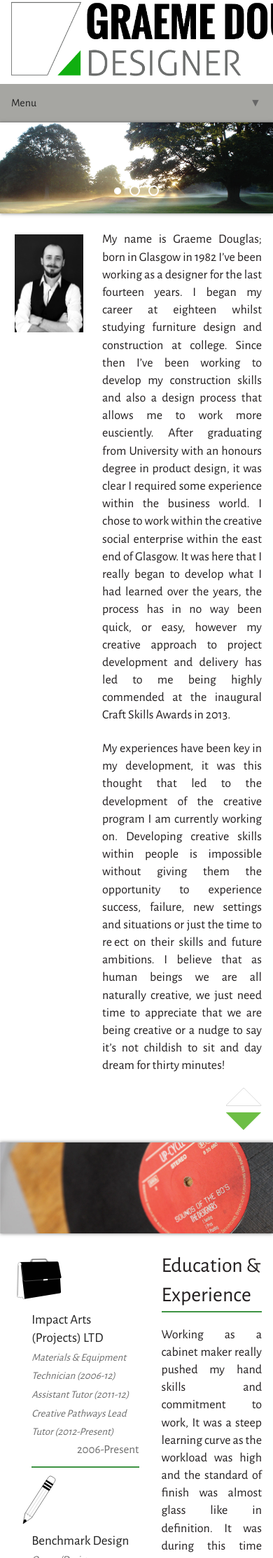
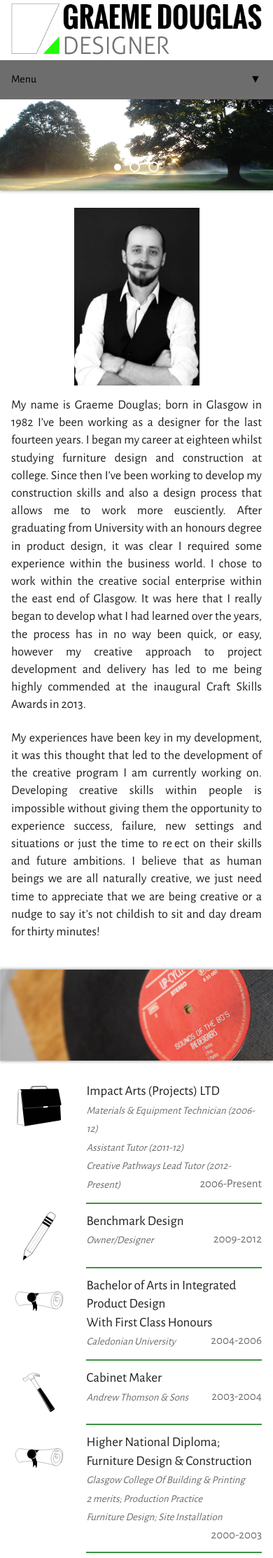
Before and after one commit to Patches-/GraemeDouglasWebsite, a PHP site: page / in a window 390 px wide; the page is wider, and only the part inside the window is pictured. Shown: the top 2227 px of that part at 70% size. Run offline with PHP 8.4, Linux system fonts and the light colour scheme.

Commit message:
Started Responsive css

```diff
--- a/css/flexnav.css
+++ b/css/flexnav.css
@@ -24,7 +24,6 @@
     right: 5%;
     max-width: 200px; }
   .flexnav li {
-    padding-left: 12px;
     font-size: 100%;
     position: relative;
     overflow: hidden; }
@@ -75,8 +74,8 @@
   position: relative;
   display: block;
   padding: 1em;
-  background: #a6a6a2;
-  color: #222222;
+  background: rgb(109,109,109);
+  color: black;
   cursor: pointer;
   border-bottom: 1px solid rgba(0, 0, 0, 0.2); }
   .menu-button.one-page {
@@ -98,9 +97,9 @@
       font-size: 16px;
       position: relative;
       top: 1em;
-      color: #666; }
+      color: black; }
 
-@media all and (min-width: 800px) {
+@media all and (min-width: 768px) {
   body.one-page {
     padding-top: 70px; }
 
--- a/css/main.css
+++ b/css/main.css
@@ -118,54 +118,54 @@ textarea {
   box-sizing: border-box; }
 
 
-#wrapper{ margin: auto;}
-#header{ padding-left: 1em; padding-right: 1em; width: 100%; max-width: 1220px; height: 120px; background-color: white;}
+#wrapper{ margin: auto; }
+#header{ padding-left: 1em; padding-right: 1em; width: 100%; max-width: 1220px; }
+
+#navdiv { width: 100%; max-width: 1220px; margin: auto; }
 
 #logo{float: left;}
 
+#logo img{ padding-top: 4px; }
+
 /*=========== NAVIGATION ==========*/
-.navi{ /* position: absolute; bottom: 2px; right: 0; */}
-.navi li{ padding-right: 12px;}
-.navi a { color: rgb(35,31,32); font-size: 22px; text-decoration: none; padding: 8px 8px 8px 8px; transition: color 0.5s ease-in;}
+.navi li{ padding-left: 24px; }
+.navi a { color: rgb(35,31,32); font-size: 22px; text-decoration: none; padding: 8px 8px 8px 8px; transition: color 0.5s ease-in; }
 .navi a:hover{ color: rgb(0,180,0); }
 
 .navclickcontainer { width: 100%; max-width: 1220px; height: 96px; position: relative; margin-left: auto; margin-right: auto; margin-top: 0; margin-bottom: 0; }
-.navclick{ position: absolute; height: 65px; width: 52px; bottom: 14px; right: 16px;}
-.navup{ height: 28px; width: 52px; margin-bottom: 8px; background-image: url('../img/navbutt.png');}
+.navclick{ position: absolute; height: 65px; width: 52px; bottom: 14px; right: 16px; }
+.navup{ height: 28px; width: 52px; margin-bottom: 8px; background-image: url('../img/navbutt.png'); }
 .navdown{ height: 25px; width: 52px; background-image: url('../img/navbutt.png'); background-position: 0 25px; }
 
 .section{ width: 100%; max-width: 1220px; position: relative; margin-left: auto; margin-right: auto; margin-top: 0; margin-bottom: 0; }
-.imagesection {position: relative; box-shadow: 0 0px 5px rgb(120,120,120);}
+.imagesection {position: relative; box-shadow: 0 0px 5px rgb(120,120,120); }
 .imagesection img{ width:100%; }
 .onethird{ position: relative; width: 33.33333%; }
 .twothirds{ position: relative; width: 66.66667%; }
 .forty{ position: relative; width: 45%; }
 .sixty{ position: relative; width: 55%; }
-.column{ float: left; padding-left: 1em; padding-right: 1em;}
+.column{ float: left; padding-left: 1em; padding-right: 1em; }
 .line{ width: 100%; background:rgb(62,147,67) ; height: 2px; margin: 2px 0px 20px 0px; }
 .maintext p{ color: rgb(35,31,32); font-size: 18px; text-align: justify; }
-.textright{ font-style: normal; float: right;}
-.textright a{ color: rgb(35,31,32);}
+.textright{ font-style: normal; float: right; }
+.textright a{ color: rgb(35,31,32); }
 
-.pad-small{ padding: 25px 0px 0px 0px; }
-.pad-large{ padding: 25px 0px 25px 0px; }
+.pad-small{ padding: 25px 0px 25px 0px; }
 
-#logo img{height: 120px; padding-top: 2px;}
 
-#mugshot{ margin: 5px; width: 100%; }
-#mugshot img{ height: 100%; width: 100%; }
-#bio{ }
+#mugshot{ width: 100%; }
+#mugshot img{ height: 100%; width: 100%; margin-top: 5px; }
 
-#ed-header{ font-size: 30px; color: rgb(35,31,32);}
+#ed-header{ font-size: 30px; color: rgb(35,31,32); }
 
 ul.ed-list{ list-style-type:none; margin:0; padding:0; }
 
 /*========== SVG Positions ==========*/
-#brief{background-image: url('../img/edawards.svg');}
-#troph{background-image: url('../img/edawards.svg'); background-position: 0 80px;}
-#cert{background-image: url('../img/edawards.svg'); background-position: 0 160px;}
-#hammer{background-image: url('../img/edawards.svg'); background-position: 0 240px;}
-#pencil{background-image: url('../img/edawards.svg'); background-position: 0 400px;}
+#brief{background-image: url('../img/edawards.svg'); background-position: 0 0; }
+#troph{background-image: url('../img/edawards.svg'); background-position: 0 80px; }
+#cert{background-image: url('../img/edawards.svg'); background-position: 0 160px; }
+#hammer{background-image: url('../img/edawards.svg'); background-position: 0 240px; }
+#pencil{background-image: url('../img/edawards.svg'); background-position: 0 400px; }
 
 .ed-img{ height:80px; width: 80px ;float: left; }
 .ed-info{ padding-bottom: 12px; margin: 6px 0 6px 0; min-height: 80px; width: 84%; font-size: 19px; float: right;}
@@ -188,11 +188,7 @@ ol.custom-pager-nav {padding: 0;}
 .custom-pager li.cycle-pager-active a { background: #fff; background: #fff; cursor: default; height: 10px; width: 10px; position: relative; top: 3px; }
 .custom-pager li a:hover { background: #fff; }
 
-#per-slide-template {text-align: center;}
-#per-slide-template a{ padding: 40px; color: rgb(35,31,32); font-size: 30px; text-decoration: none; transition: color 0.5s ease-in;}
-#per-slide-template a:hover{ color: rgb(0,180,0); }
 
-#per-slide-template a.cycle-pager-active { padding: 20px 36px; border-left: 4px rgb(0,180,0) solid; border-bottom: 4px rgb(0,180,0) solid; border-right: 4px rgb(0,180,0) solid; }
 
 /* ==========================================================================
    Helper classes
@@ -296,14 +292,46 @@ ol.custom-pager-nav {padding: 0;}
 }
 
 /* ==========================================================================
-   EXAMPLE Media Queries for Responsive Design.
-   These examples override the primary ('mobile first') styles.
-   Modify as content requires.
+   Media Queries for Responsive Design.
    ========================================================================== */
 
-@media only screen and (min-width: 35em) {
-    /* Style adjustments for viewports that meet the condition */
+/* Laptop/Tablet (1024px) */
+@media only screen and (min-width: 481px) and (max-width: 1024px) and (orientation: landscape) {
+
 }
+
+@media only screen and (max-width: 986px){
+    .ed-info { width: 75%; }
+}
+
+/* Tablet Portrait (768px) */
+@media only screen and (max-width: 768px) {
+    .onethird { width: 100%; }
+    .twothirds { width: 100%; }
+    .forty{ width: 100%; }
+    .sixty{ width: 100%; }
+    #bio { padding-top: 1em; padding-bottom: 1em; }
+    #logo img{ width: 100%; }
+    #navdiv { padding-left: 0; padding-right: 0; }
+    .ed-info { width: 84%; }
+    #mugshot img { width: 50%; display: block; margin: auto; }
+}
+
+@media only screen and (max-width: 550px){
+    .ed-info { width: 70%; }
+}
+/* Phone Landscape (480px) */
+@media only screen and (min-width: 321px) and (max-width: 480px) and (orientation: landscape) {
+
+}
+
+/* Phone Portrait (320px) */
+@media only screen and (max-width: 320px) {
+
+}
+
+
+
 
 @media print,
        (-o-min-device-pixel-ratio: 5/4),
--- a/index.html
+++ b/index.html
@@ -29,14 +29,13 @@
 
 
 
-<div id="header" class="section">
-        <div id="logo"><img src="img/logo.png"></div>
-
+<div id="header" class="section clearfix">
+    <div id="logo"><img src="img/logo.jpg"></div>
 </div>
 
-<div class="clearfix">
+<div id="navdiv" class="clearfix">
     <nav class="navi">
-        <ul data-breakpoint="800" class="flexnav">
+        <ul data-breakpoint="768" class="flexnav">
             <a data-scroll href="#aboutme"><li>About Me</li></a>
             <a data-scroll href="#education"><li>Education &amp; Experience</li></a>
             <a data-scroll href="#work"><li>Work</li></a>
@@ -46,6 +45,7 @@
         <div class="menu-button">Menu</div>
     </nav>
 </div>
+
 
 <div class="imagesection">
             <div class="cycle-slideshow"
@@ -94,12 +94,6 @@
 
 </div>
 
-<div class="navclickcontainer">
-    <div class="navclick">
-        <a data-scroll href="#header"><div class="navup"></div></a>
-        <a data-scroll href="#education"><div class="navdown"></div></a>
-    </div>
-</div>
 
 <div class="imagesection">
             <img src="img/furniture1.jpg">
@@ -209,12 +203,6 @@
 
 </div>
 
-<div class="navclickcontainer">
-    <div class="navclick">
-        <a data-scroll href="#aboutme"><div class="navup"></div></a>
-        <a data-scroll href="#work"><div class="navdown"></div></a>
-    </div>
-</div>
 
 <div class="imagesection">
         <img src="img/architecture1.jpg">
@@ -223,32 +211,16 @@
 
 
 
-<div id="work" class="section pad-large clearfix">
+<div id="work" class="section pad-small clearfix">
 
-    <div id="workslideshow" class="cycle-slideshow"
-    data-cycle-fx=scrollHorz
-    data-cycle-timeout=0
-    data-cycle-pager="#per-slide-template"
-    >
-    <img src="img/tutor1.jpg" data-cycle-pager-template="<a href=#>Product</a>">
-    <img src="img/architecture1.jpg" data-cycle-pager-template="<a href=#>Furniture</a>">
-    <img src="img/design1.jpg" data-cycle-pager-template="<a href=#>Graphics</a>">
-    <img src="img/furniture1.jpg" data-cycle-pager-template="<a href=#>Example 4</a>">
-    </div>
-    <!-- empty element for pager links -->
-    <div id="per-slide-template"></div>
+
 
 
 
 </div>
 
 
-<div class="navclickcontainer">
-    <div class="navclick">
-            <a data-scroll href="#education"><div class="navup"></div></a>
-            <a data-scroll href="#contact"><div class="navdown"></div></a>
-        </div>
-</div>
+
 
 
 <div class="imagesection">
@@ -258,7 +230,7 @@
 
 
 
-<div id="contact" class="section pad-large clearfix">
+<div id="contact" class="section pad-small clearfix">
 
     <div class="navi">
         <a href="mailto:benchmark200820@yahoo.com">benchmark200820@yahoo.com</a>
@@ -268,12 +240,7 @@
 
 </div>
 
-<div class="navclickcontainer">
-    <div class="navclick">
-            <a data-scroll href="#work"><div class="navup"></div></a>
-            <a data-scroll href="#header"><div class="navdown"></div></a>
-        </div>
-</div>
+
 
 
 </div> <!--END OF WRAPPER-->
```
Also changed, not shown: img/logo.jpg (added), img/logo.png (deleted), img/port1.jpg (added).
